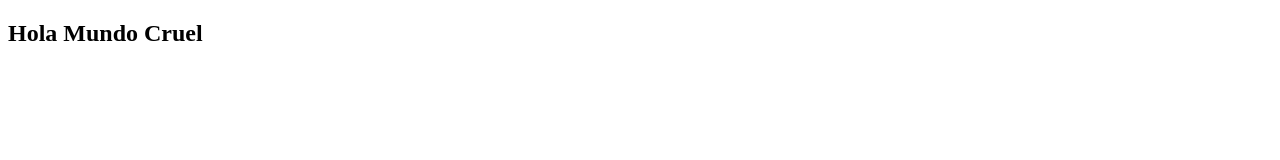
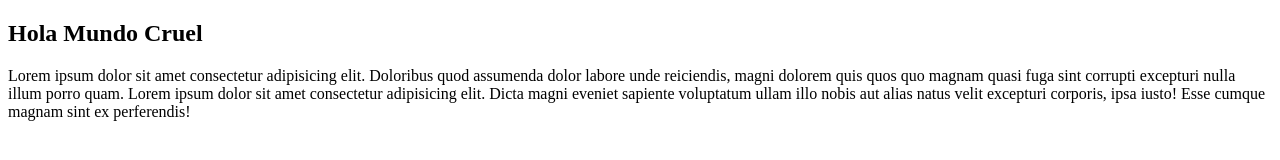
Before and after one commit to Diego299/PracticaTaller, a plain HTML site: page index.html in a window 1280 px wide. Drawn offline with Linux system fonts and the light colour scheme.

Commit message:
añadiendo Parrafo

```diff
--- a/index.html
+++ b/index.html
@@ -7,6 +7,8 @@
 </head>
 <body>
     <h2>Hola Mundo Cruel</h2>
-
+    <p>Lorem ipsum dolor sit amet consectetur adipisicing elit. Doloribus quod assumenda dolor labore unde reiciendis, magni dolorem quis quos quo magnam quasi fuga sint corrupti excepturi nulla illum porro quam.
+        Lorem ipsum dolor sit amet consectetur adipisicing elit. Dicta magni eveniet sapiente voluptatum ullam illo nobis aut alias natus velit excepturi corporis, ipsa iusto! Esse cumque magnam sint ex perferendis!
+    </p>
 </body>
 </html>
```
